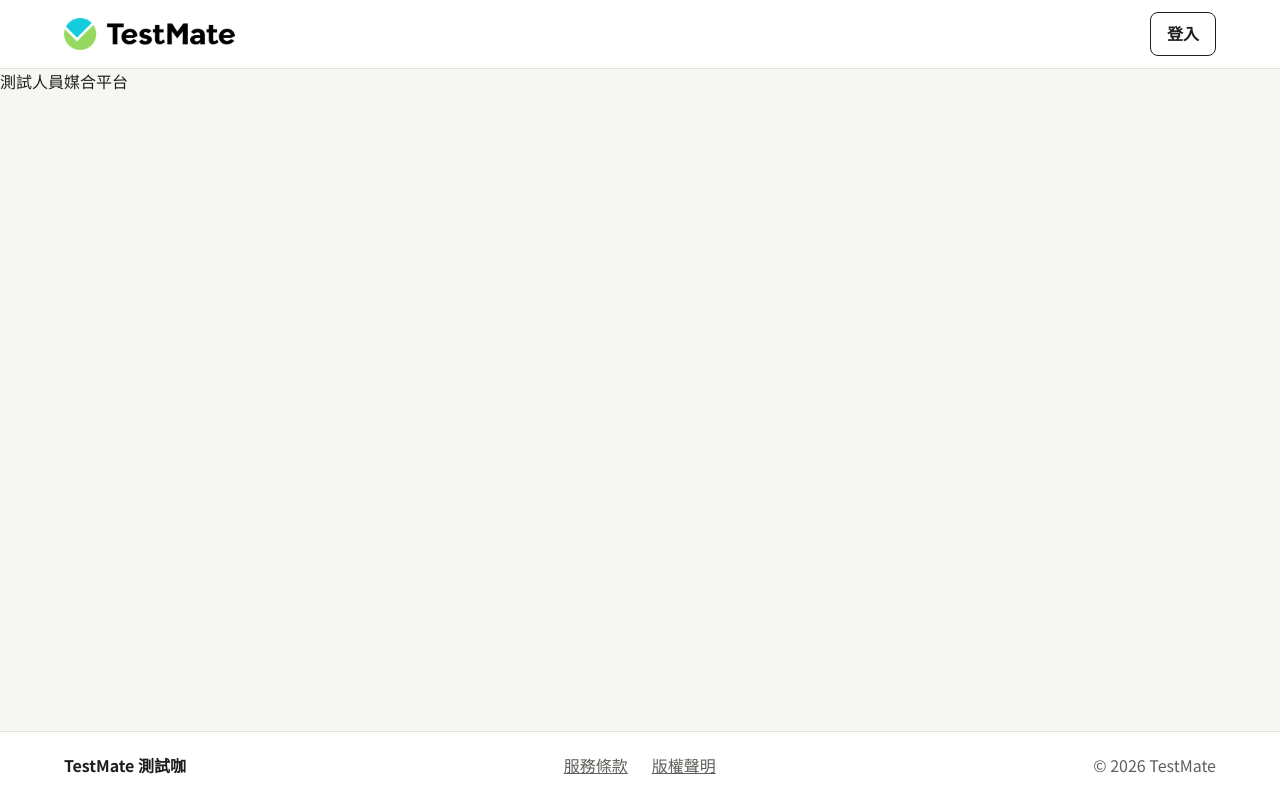
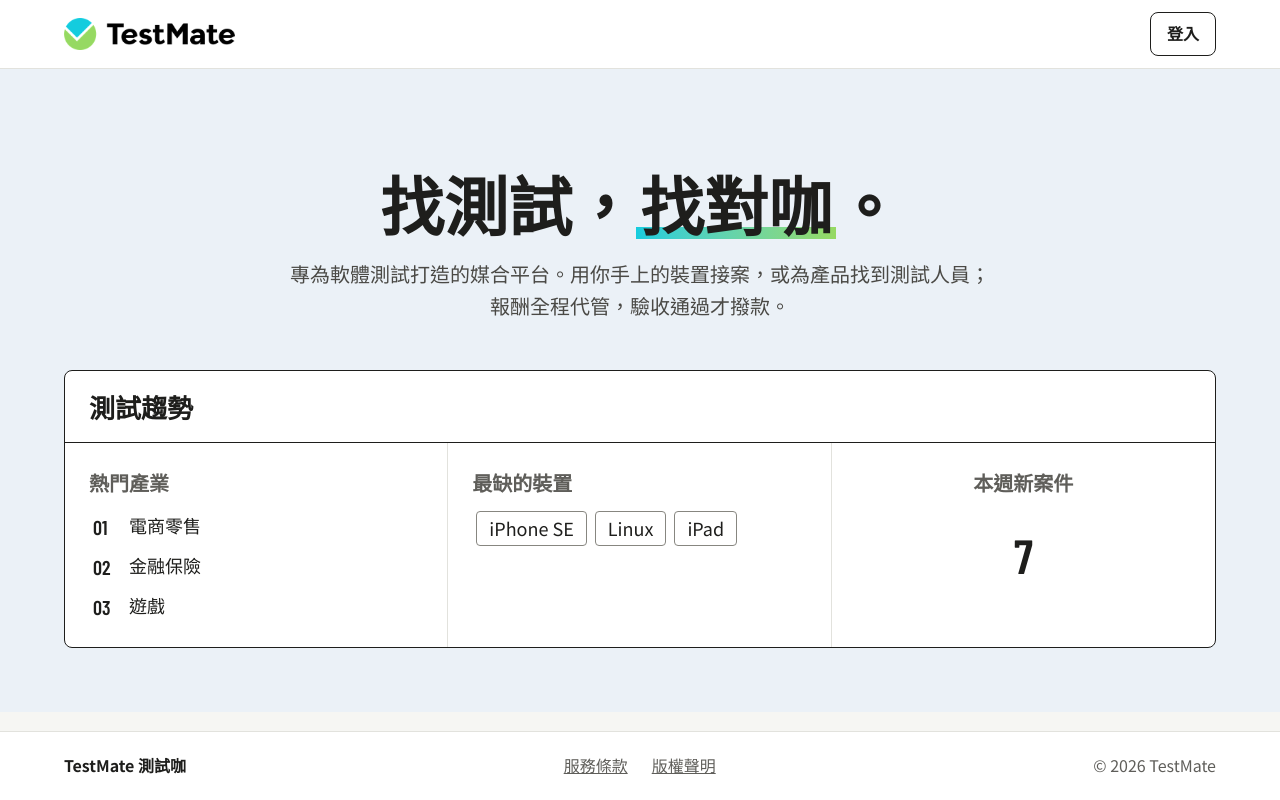
Before and after one commit to s094334/testmate, a React (Vite) app: page / in a window 1280 px wide. Built offline with nearby package versions, Linux system fonts and the light colour scheme.

Commit message:
feat: add home page hero and trend section

```diff
--- a/src/App.tsx
+++ b/src/App.tsx
@@ -1,6 +1,7 @@
 import { BrowserRouter, Route, Routes } from 'react-router'
 import { AppLayout } from '@/layouts/AppLayout'
 import { AuthLayout } from '@/layouts/AuthLayout'
+import { HomePage } from '@/pages/HomePage'
 import { LoginPage } from '@/pages/LoginPage'
 import { SignupAccountPage } from '@/pages/SignupAccountPage'
 import { SignupAgreementPage } from '@/pages/SignupAgreementPage'
@@ -13,7 +14,7 @@ function App() {
     <BrowserRouter>
       <Routes>
         <Route element={<AppLayout />}>
-          <Route index element="測試人員媒合平台" />
+          <Route index element={<HomePage />} />
         </Route>
         <Route element={<AuthLayout />}>
           <Route path="login" element={<LoginPage />} />
--- /dev/null
+++ b/src/pages/HomePage/TrendSection.tsx
@@ -0,0 +1,53 @@
+import { missingDevices, popularIndustries } from './data'
+
+export function TrendSection() {
+  return (
+    <section className="max-w-page tablet:px-6 tablet:pb-16 mx-auto px-4 pb-12">
+      <div className="bg-surface border-ink overflow-hidden rounded-md border">
+        <div className="border-ink tablet:flex-wrap tablet:px-6 tablet:py-4 flex items-baseline justify-between gap-2 border-b px-4 py-3">
+          <h2 className="text-subheading tablet:text-[26px]">測試趨勢</h2>
+        </div>
+        <div className="tablet:grid tablet:grid-cols-3">
+          <div className="border-line tablet:gap-3 tablet:border-r tablet:border-b-0 tablet:p-6 flex flex-col gap-2 border-b p-4">
+            <span className="text-ink-subtle tablet:text-[20px] font-bold">
+              熱門產業
+            </span>
+            <ol className="tablet:gap-2 tablet:text-[18px] flex flex-col gap-1 pl-1">
+              {popularIndustries.map((industry, index) => (
+                <li key={industry} className="flex gap-3">
+                  <span className="font-num w-6 text-[20px] font-semibold">
+                    {String(index + 1).padStart(2, '0')}
+                  </span>
+                  {industry}
+                </li>
+              ))}
+            </ol>
+          </div>
+          <div className="border-line tablet:gap-3 tablet:border-r tablet:border-b-0 tablet:p-6 flex flex-col gap-2 border-b p-4">
+            <span className="text-ink-subtle tablet:text-[20px] font-bold">
+              最缺的裝置
+            </span>
+            <div className="tablet:text-[18px] flex flex-wrap gap-2 pl-1">
+              {missingDevices.map((device) => (
+                <span
+                  key={device}
+                  className="border-line-input rounded-[4px] border px-3 py-0.5"
+                >
+                  {device}
+                </span>
+              ))}
+            </div>
+          </div>
+          <div className="tablet:flex-col tablet:justify-start tablet:p-6 flex items-center gap-8 p-4">
+            <span className="text-ink-subtle tablet:text-[20px] font-bold">
+              本週新案件
+            </span>
+            <span className="font-num tablet:text-num-display text-[40px] leading-none font-semibold">
+              7
+            </span>
+          </div>
+        </div>
+      </div>
+    </section>
+  )
+}
--- /dev/null
+++ b/src/pages/HomePage/data.ts
@@ -0,0 +1,5 @@
+// 首頁示意資料，之後換成 API
+
+export const popularIndustries = ['電商零售', '金融保險', '遊戲']
+
+export const missingDevices = ['iPhone SE', 'Linux', 'iPad']
--- /dev/null
+++ b/src/pages/HomePage/index.tsx
@@ -0,0 +1,25 @@
+import { TrendSection } from './TrendSection'
+
+export function HomePage() {
+  return (
+    <div className="bg-home-sky">
+      <section className="max-w-page tablet:gap-4 tablet:px-6 tablet:pt-24 tablet:pb-12 mx-auto flex flex-col items-center gap-3 px-4 pt-12 pb-8 text-center">
+        <h1 className="text-title-hero tablet:text-[clamp(40px,5vw,64px)]">
+          找測試，
+          <span className="from-owner to-tester tablet:bg-[length:100%_12px] bg-linear-to-r bg-[length:100%_8px] bg-[position:0_88%] bg-no-repeat px-1">
+            找對咖
+          </span>
+          。
+        </h1>
+        <p className="text-ink-muted max-w-measure tablet:max-w-none tablet:text-[20px]">
+          專為軟體測試打造的媒合平台。
+          <br className="tablet:hidden" />
+          用你手上的裝置接案，或為產品找到測試人員；
+          <br />
+          報酬全程代管，驗收通過才撥款。
+        </p>
+      </section>
+      <TrendSection />
+    </div>
+  )
+}
```
